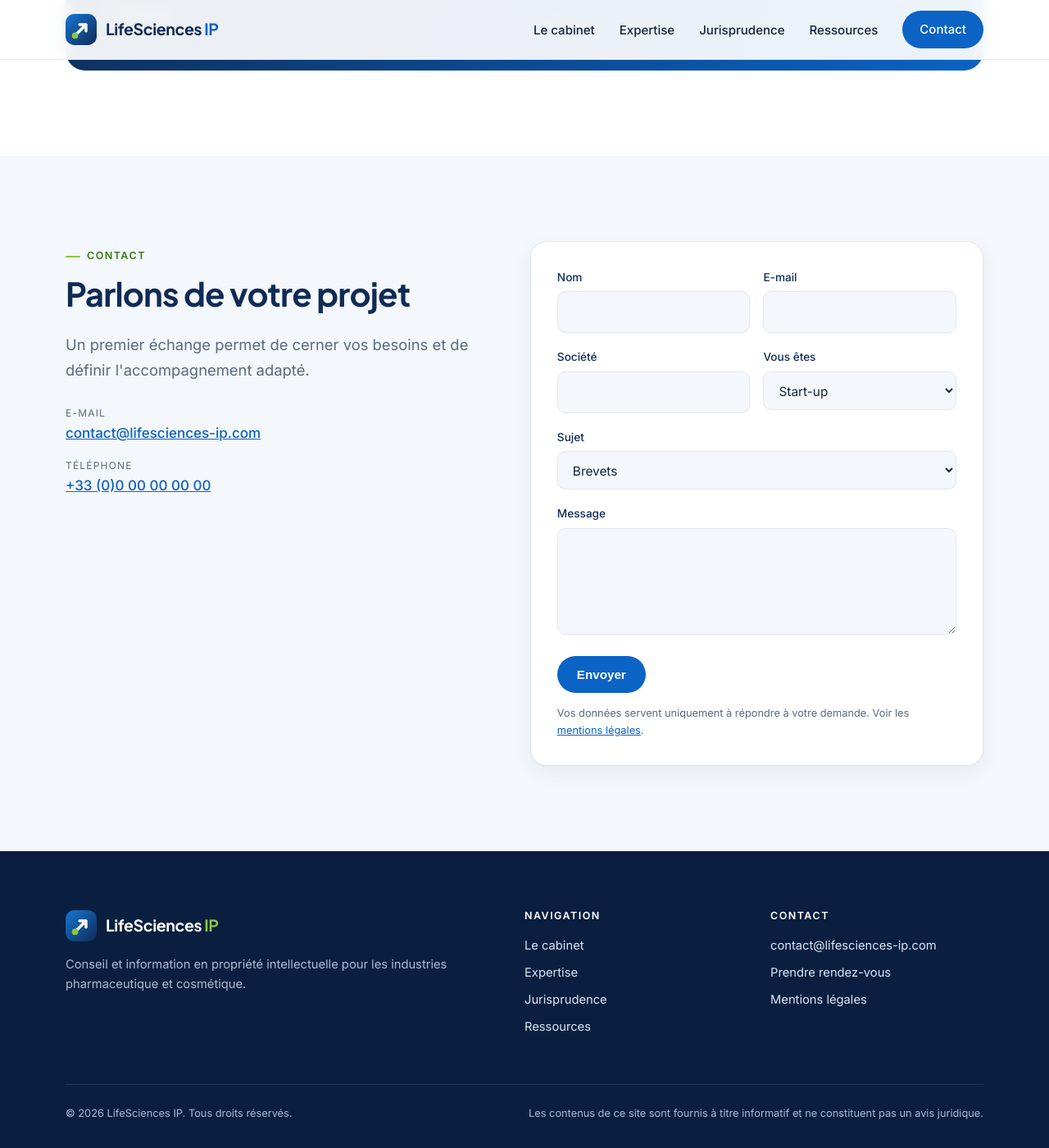
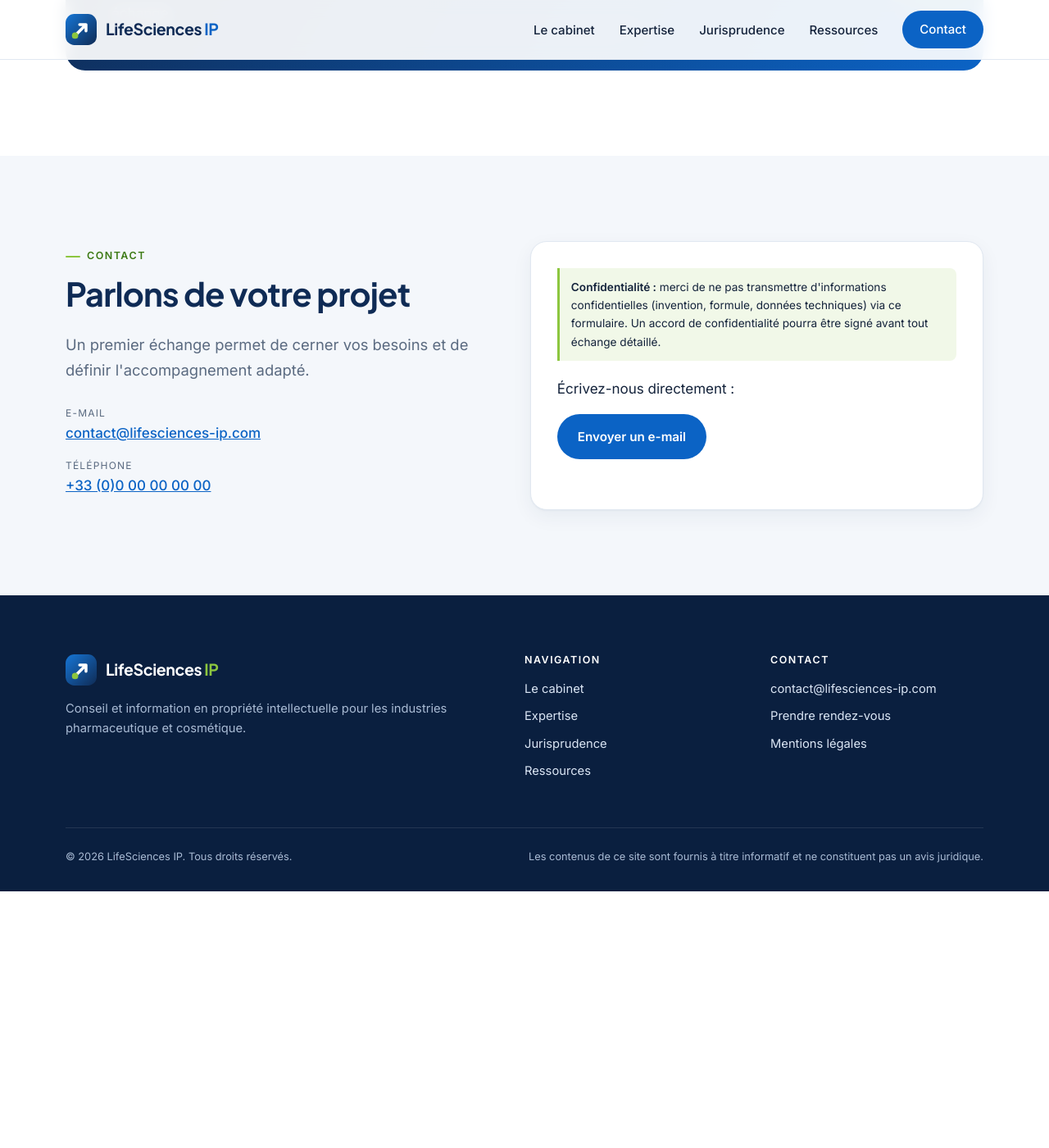
Before and after one commit to pierickr-lifesciences/siteweb, a Jekyll site: the page built from index.html, in a window 1280 px wide and 1400 px high, scrolled down 6005 px. Shown: the whole window at 82% size. Built offline with Jekyll 4.4.1, drawn with Linux system fonts in a browser that asks for light colours; after the commit the page ends 7092 px from its top, so only the background shows below that.

Commit message:
Maj Tally

```diff
--- a/index.html
+++ b/index.html
@@ -218,30 +218,16 @@
       </ul>
     </div>
     <div class="form-card">
-      <form action="https://formspree.io/f/{{ c.contact.formspree_id }}" method="POST">
-        <div class="form-row">
-          <div><label for="nom">Nom</label><input id="nom" name="nom" type="text" autocomplete="name" required></div>
-          <div><label for="email">E-mail</label><input id="email" name="email" type="email" autocomplete="email" required></div>
-        </div>
-        <div class="form-row">
-          <div><label for="societe">Société</label><input id="societe" name="societe" type="text" autocomplete="organization"></div>
-          <div>
-            <label for="profil">Vous êtes</label>
-            <select id="profil" name="profil">
-              {%- for cible in c.cibles.liste %}<option>{{ cible.titre | escape }}</option>{% endfor %}
-              <option>Autre</option>
-            </select>
-          </div>
-        </div>
-        <label for="sujet">Sujet</label>
-        <select id="sujet" name="sujet">
-          {%- for s in c.contact.sujets %}<option>{{ s | escape }}</option>{% endfor %}
-        </select>
-        <label for="message">Message</label>
-        <textarea id="message" name="message" required></textarea>
-        <button type="submit" class="btn btn--primary">Envoyer</button>
-        <p class="form-note">Vos données servent uniquement à répondre à votre demande. Voir les <a href="/mentions-legales.html">mentions légales</a>.</p>
-      </form>
+      <p class="form-warning"><strong>Confidentialité :</strong> merci de ne pas transmettre d'informations confidentielles (invention, formule, données techniques) via ce formulaire. Un accord de confidentialité pourra être signé avant tout échange détaillé.</p>
+      {%- if c.contact.tally_id and c.contact.tally_id != "" %}
+      <iframe data-tally-src="https://tally.so/embed/{{ c.contact.tally_id }}?alignLeft=1&hideTitle=1&transparentBackground=1&dynamicHeight=1"
+        loading="lazy" width="100%" height="560" frameborder="0" marginheight="0" marginwidth="0" title="Formulaire de contact"></iframe>
+      <script src="https://tally.so/widgets/embed.js" async onload="Tally.loadEmbeds()"></script>
+      <noscript><p><a href="https://tally.so/r/{{ c.contact.tally_id }}">Ouvrir le formulaire de contact</a></p></noscript>
+      {%- else %}
+      <p>Écrivez-nous directement :</p>
+      <a class="btn btn--primary" href="mailto:{{ c.contact.email }}?subject=Demande%20de%20contact%20-%20site%20LifeSciences%20IP">Envoyer un e-mail</a>
+      {%- endif %}
     </div>
   </div>
 </section>
--- a/style.css
+++ b/style.css
@@ -220,6 +220,8 @@
 form input:focus, form textarea:focus, form select:focus { outline: 2px solid var(--blue); outline-offset: 1px; border-color: transparent; background: #fff; }
 form textarea { min-height: 130px; resize: vertical; }
 form .btn { border: 0; cursor: pointer; }
+.form-warning { font-size: .85rem; color: var(--ink); background: var(--green-soft); border-left: 3px solid var(--green); padding: 12px 14px; border-radius: 0 8px 8px 0; margin: 0 0 20px; }
+.form-card iframe { display: block; border: 0; min-height: 300px; }
 .form-note { font-size: .8rem; color: var(--muted); margin: 14px 0 0; }
 
 /* ---------- Pages intérieures ---------- */
```
